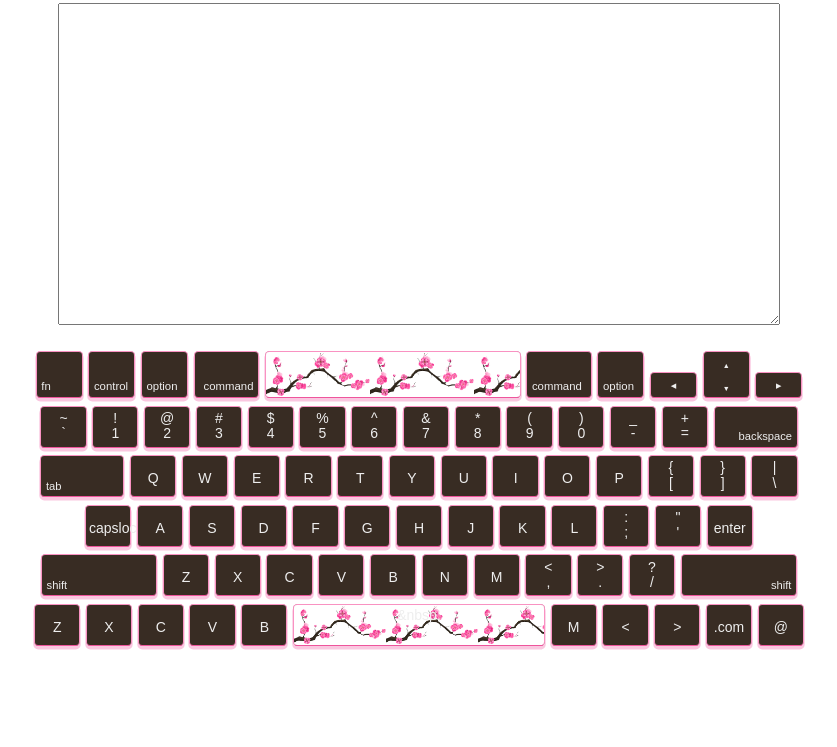
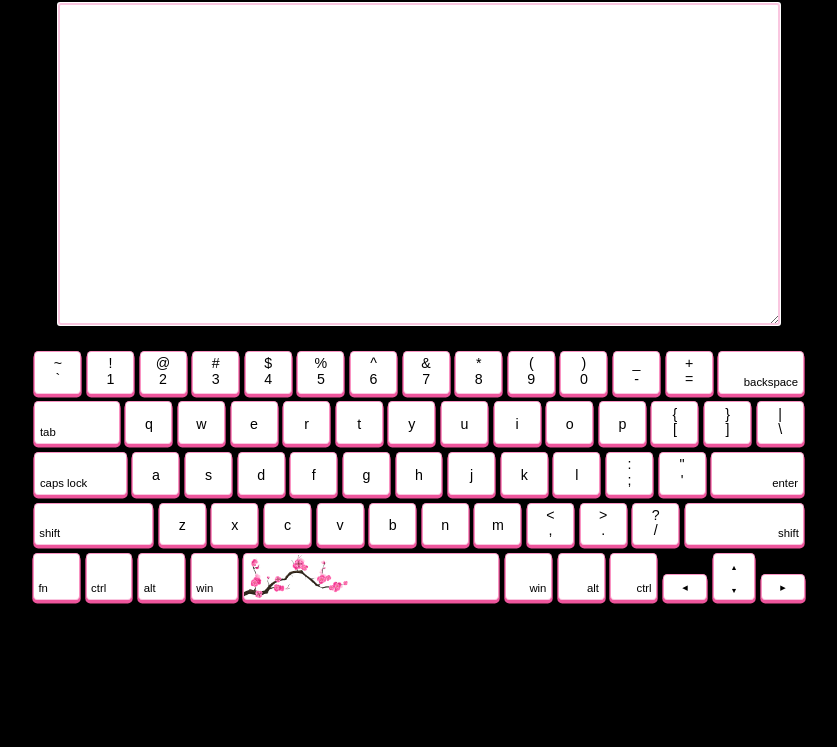
Before and after one commit to anasidorovich/codejam-virtual-keyboard, a plain HTML site: page index.html in a window 1280 px wide. Shown: the part 53-800 px from the top of the page, without its empty margins (221-1058 px from the left). Drawn offline with nearby package versions, Linux system fonts and the light colour scheme.

Commit message:
feat: generate dom elements

```diff
--- a/index.html
+++ b/index.html
@@ -8,44 +8,8 @@
 </head>
 <body>
 <h1>Virtual Keyboard</h1>
-<textarea class="body--textarea textarea" id="textarea" rows="5" cols="50"></textarea>
-<div class="keyboard">
-    <div class="keyboard__row keyboard__row--h3">
-        <div class="key--bottom-left key--word">
-            <span>fn</span>
-        </div>
-        <div class="key--bottom-left key--word key--w1" data-key="17">
-            <span>control</span>
-        </div>
-        <div class="key--bottom-left key--word key--w1" data-key="18">
-            <span>option</span>
-        </div>
-        <div class="key--bottom-right key--word key--w3" data-key="91">
-            <span>command</span>
-        </div>
-        <div class="key--double key--right key--space" data-key="32" data-char=" ">
-            &nbsp;
-        </div>
-        <div class="key--bottom-left key--word key--w3" data-key="93-R">
-            <span>command</span>
-        </div>
-        <div class="key--bottom-left key--word key--w1" data-key="18-R">
-            <span>option</span>
-        </div>
-        <div data-key="37" class="key--arrow">
-            <span>&#9664;</span>
-        </div>
-        <div class="key--double key--arrow--tall" data-key="38">
-            <div>&#9650;</div>
-            <div>&#9660;</div>
-        </div>
-        <div data-key="39" class="key--arrow">
-            <span>&#9654;</span>
-        </div>
-    </div>
-</div>
+
 <script  src="./keys.js"></script>
 <script  src="./script.js"></script>
-
 </body>
 </html>
--- a/keys.js
+++ b/keys.js
@@ -4,26 +4,27 @@ const keyboardButtons = {
         'tab Q W E R T Y U I O P [ ] \\',
         'capslock A S D F G H J K L ; \' enter',
         'shiftleft Z X C V B N M , . / shiftright',
-        'Z X C V B space M < > .com @'
+        'fn ctrlleft altleft metaleft space metaright altright ctrlright'
     ],
     'shift': [
         '~ ! @ # $ % ^ & * ( ) _ + backspace',
         'tab Q W E R T Y U I O P { } |',
         'capslock A S D F G H J K L : " enter',
         'shiftleft Z X C V B N M < > ? shiftright',
-        'Z X C V B space M < > .com @'
+        'fn ctrl alt win space win alt ctrl'
     ]
 }
 
 function getKeyCodeList(key) {
   let obj = {
     backspace: 8,
+    space: 32,
     tab: 9,
     enter: 13,
     shiftleft: 16,
     shiftright: 16,
     ctrlleft: 17,
-    ctrlrigght: 17,
+    ctrlright: 17,
     altleft: 18,
     altright: 18,
     pause: 19,
@@ -75,8 +76,8 @@ function getKeyCodeList(key) {
     x: 88,
     y: 89,
     z: 90,
-    metaleft: 91,
-    metaright: 92,
+    winleft: 91,
+    winright: 92,
     select: 93,
     numpad0: 96,
     numpad1: 97,
@@ -107,17 +108,17 @@ function getKeyCodeList(key) {
     f12: 123,
     numlock: 144,
     scrolllock: 145,
-    semicolon: 186,
+    ':': 186,
     '=': 187,
     ',': 188,
     '-': 189,
-    period: 190,
-    slash: 191,
+    ".": 190,
+    "/": 191,
     '`': 192,
     '[': 219,
     '\\': 220,
     ']': 221,
-    quote: 222
+    "'": 222
   };
 
   return obj[key];
--- a/script.js
+++ b/script.js
@@ -38,25 +38,90 @@ document.body.addEventListener('keyup', function(e) {
     key && key.removeAttribute('data-pressed');
 });
 
-function size() {
+function setSize() {
+    if (keyboard) {
         var size = keyboard.parentNode.clientWidth / 90;
         keyboard.style.fontSize = size + 'px';
     }
+}
 
-var keyboard = document.querySelector('.keyboard');
+var keyboard, inputArea, caps;
+
 window.addEventListener('resize', function(e) {
-    size();
+    setSize();
 });
 
-size();
 buildHtml();
 
+function buildTextarea() {
+    inputArea = document.createElement('textarea');
+    inputArea.id = 'textarea';
+    inputArea.name = 'post';
+    inputArea.cols = 50;
+    inputArea.rows = 5;
+    inputArea.className = 'body--textarea textarea';
+    document.body.append(inputArea);
+}
+
 function buildHtml() {
-    const keyboard = buildBody();
-    for (let i=0; i<5; i++) {
+    buildTextarea();
+    keyboard = buildBody();
+    for (let i = 0; i < 5; i++) {
         keyboard.appendChild(buildRow(i));
     }
+
+    setSize();
+    inputArea.focus();
 }
+
+function keyLetterClick(e) {
+    if (caps) {
+        inputArea.value += e.target.innerText;
+    } else {
+        inputArea.value += e.target.innerText.toLowerCase();
+    }
+}
+
+function keyWordClick(e) {
+    if (e.target.classList.contains('key--capslock')) {
+        // let capsPressed = e.target.classList.indexOf('data-pressed') ==-1;
+        if (caps) {
+            e.target.removeAttribute('data-selected');
+            document.querySelectorAll('.key--letter').forEach(function(key) {
+                key.innerText = key.innerText.toLowerCase();
+            });
+             caps = false;
+        } else {
+            e.target.setAttribute('data-selected', 'on');
+            document.querySelectorAll('.key--letter').forEach(function(key) {
+                key.innerText = key.innerText.toUpperCase();
+            });
+            caps = true;
+        }
+    }
+    if (e.target.classList.contains('key--backspace')) {
+        var start = inputArea.selectionStart;
+        var finish = inputArea.selectionEnd;
+
+        inputArea.value = inputArea.value.slice(0, -1);
+        // todo
+        //inputArea.value.slice(0, start) + inputArea.value.slice(finish);
+
+        inputArea.focus();
+    }
+    if (e.target.classList.contains('key--enter')) {
+        inputArea.value += '\n';
+        inputArea.focus();
+    }
+}
+
+document.querySelectorAll('.key--letter').forEach(function(key) {
+    key.addEventListener("click", keyLetterClick);
+});
+
+document.querySelectorAll('.key--word').forEach(function(key) {
+    key.addEventListener("click", keyWordClick);
+});
 
 function buildBody() {
     const keyboard = document.createElement('div'); //keyboard
@@ -67,40 +132,72 @@ function buildBody() {
 
 function buildRow(row) {
     const keyboardRow = document.createElement('div');
-    keyboardRow.className = 'keyboard__row';
+    keyboardRow.className = row == 4 ? 'keyboard__row keyboard__row--h3' : 'keyboard__row';
     keyboard.appendChild(keyboardRow);
 
-    let defaults = keyboardButtons['default'][row].split(' ');
-    let shifts = keyboardButtons['shift'][row].split(' ');
+    let defaults = keyboardButtons['default'][row].split(' '),
+        shifts = keyboardButtons['shift'][row].split(' ');
+
     for (let i = 0; i < defaults.length; i++) {
         let keys = document.createElement('div'),
             defaultValue = defaults[i],
             key = getKeyCodeList(defaultValue);
-        if ('space' == defaultValue) {
+        switch (defaultValue) {
+            case 'space':
                 keys.className = "key--double key--right key--space";
-            keys.innerText = "&nbsp;";
-        } else if ('shiftright' == defaultValue) {
+                keys.innerText = "\u00A0";
+                keys.dataset.char = ' ';
+                break;
+            case 'shiftleft':
+                keys.className = "key--bottom-left key--word key--w6";
+                keys.innerHTML = "<span>shift</span>";
+                break;
+            case 'shiftright':
                 keys.className = "key--bottom-right key--word key--w6";
                 keys.innerHTML = "<span>shift</span>";
                 key += '-R';
-        } else if ('shiftleft' == defaultValue) {
-            keys.className = "key--bottom-left key--word key--w6";
-            keys.innerHTML = "<span>shift</span>";
-        } else if ('tab' == defaultValue) {
+                break;
+            case 'fn':
+                keys.className = "key--bottom-left key--word";
+                keys.innerHTML = "<span>" + defaultValue + "</span>";
+                break;
+            case 'tab':
                 keys.className = "key--bottom-left key--word key--w4";
                 keys.innerHTML = "<span>" + defaultValue + "</span>";
-        } else if ('backspace' == defaultValue) {
-            keys.className = "key--bottom-right key--word key--w4";
+                break;
+            case 'backspace':
+                keys.className = "key--bottom-right key--word key--w4 key--backspace";
                 keys.innerHTML = "<span>" + defaultValue + "</span>";
-        } else {
+                break;
+            case 'capslock':
+                keys.className = "key--bottom-left key--word key--w5 key--capslock";
+                keys.innerHTML = "<span>caps lock</span>";
+                break;
+            case 'enter':
+                keys.className = "key--bottom-right key--word key--w5 key--enter";
+                keys.innerHTML = "<span>enter</span>";
+                break;
+            case 'metaleft':
+            case 'altleft':
+            case 'ctrlleft':
+                keys.className = "key--bottom-left key--word key--w1";
+                keys.innerHTML = "<span>" + shifts[i] + "</span>";
+                break;
+            case 'metaright':
+            case 'altright':
+            case 'ctrlright':
+                keys.className = "key--bottom-right key--word key--w1";
+                keys.innerHTML = "<span>" + shifts[i] + "</span>";
+                key += '-R';
+                break;
+            default:
                 if (defaultValue !== shifts[i]) {
                     keys.className = "key--double";
                     keys.innerHTML = "<div>" + shifts[i] + "</div><div>" + defaultValue + "</div>";
-                //keys.dataset.key = getKeyCodeList(defaultValue);
                     keys.dataset.char = defaultValue + shifts[i];
                 } else {
                     keys.className = "key--letter";
-                keys.innerText = defaultValue;
+                    keys.innerText = defaultValue.toLowerCase();
                     keys.dataset.char = defaultValue;
                 }
         }
@@ -110,9 +207,25 @@ function buildRow(row) {
         keyboardRow.appendChild(keys);
     }
 
+    if (row == 4) {
+        buildArrows(keyboardRow);
+    }
+
     return keyboardRow;
 }
 
-function buildRowItem() {
+function buildArrows(keyboardRow) {
+    keyboardRow.appendChild(buildKey("arrowleft", "key--arrow", "<span>\u25c0</span>"));
+    keyboardRow.appendChild(buildKey("arrowup", "key--double key--arrow--tall", "<div>\u25b2</div><div>\u25bc</div>"));
+    keyboardRow.appendChild(buildKey("arrowleft", "key--arrow", "<span>\u25b6</span>"));
+}
 
+function buildKey(keyValue, className, innerHTML, charValue) {
+    keyCode = getKeyCodeList(keyValue);
+    let key = document.createElement('div');
+    key.className = className;
+    key.innerHTML = innerHTML;
+    key.dataset.char = charValue || '';
+    key.dataset.key = keyCode || '';
+    return key;
 }
--- a/style.css
+++ b/style.css
@@ -1,3 +1,7 @@
+body {
+  background-color: #000000;
+}
+
 h1 {
   text-align: center;
   font-size: 1.8em;
@@ -40,9 +44,9 @@ h1 {
 
 .keyboard__row > * {
     position: relative;
-    background: #382C23;
+    background: #ffffff;
     text-align: center;
-    color: #eee;
+    color: #000000;
     float: left;
     border-radius: 0.3em;
     margin: 0.2em;
@@ -53,18 +57,22 @@ h1 {
     cursor: pointer;
     -webkit-user-select: none;
     border: 1px solid #F992C2;
-    box-shadow: 0 0.2em 0 0.05em #FAC7E0;
-    border-bottom-color: #EE559C;
+    box-shadow: 0 0.2em 0 0.05em #EE559C;
+    border-bottom-color: #FAC7E0;
 }
 
 .keyboard__row--h1 > div {
     width: 3.5em;
 }
 
+.keyboard__row > div[data-selected] {
+    background: #FAC7E0;
+}
+
 .keyboard__row > div[data-pressed],
 .keyboard__row > div:active {
-    background: #ffffff;
-    color: #382C23;
+    background: #FAC7E0;
+    color: #000000;
     position: relative;
     top: 0.2em;
     box-shadow: 0 0 0 0.05em #F992C2;
@@ -83,12 +91,14 @@ h1 {
 }
 
 .key--w6 {
-    width: 8.3em;
+    width: 8.4em;
 }
 
 .key--space {
     width: 18em;
     background-image: url(space.png);
+    background-color: #ffffff;
+    background-repeat: no-repeat;
     background-size: contain;
 }
 
@@ -128,6 +138,10 @@ h1 {
 
 }
 
+.key--arrow--tall {
+    width: 3em;
+}
+
 .key--arrow--tall > *,
 .key--arrow > * {
     font-size: 0.5em;
@@ -136,6 +150,7 @@ h1 {
 
 .key--arrow {
     height: 1.8em;
+    width: 3.1em;
     margin-top: 1.7em;
     line-height: 0.5em;
 }
```
Lines whose indentation alone changed are shown as unchanged.
